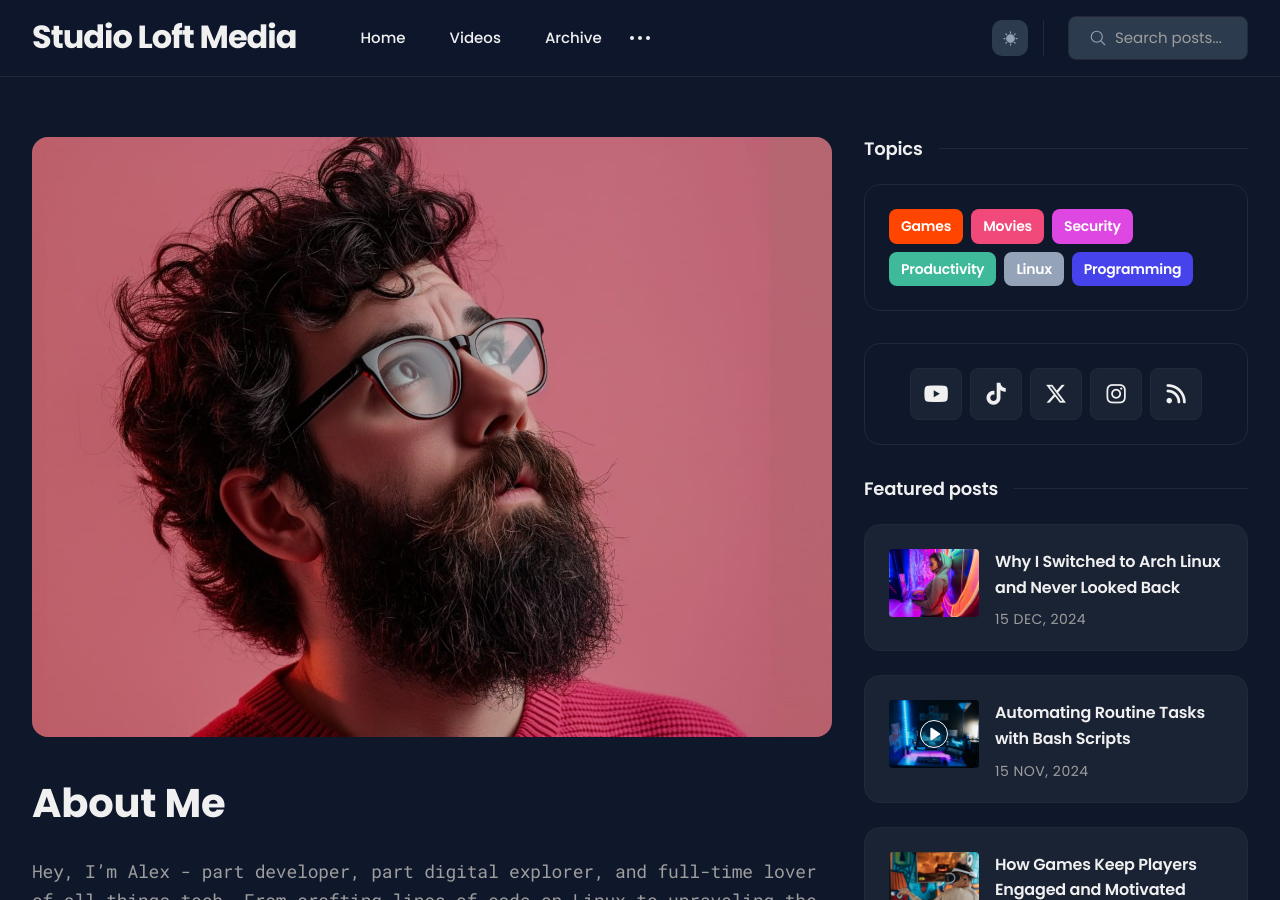
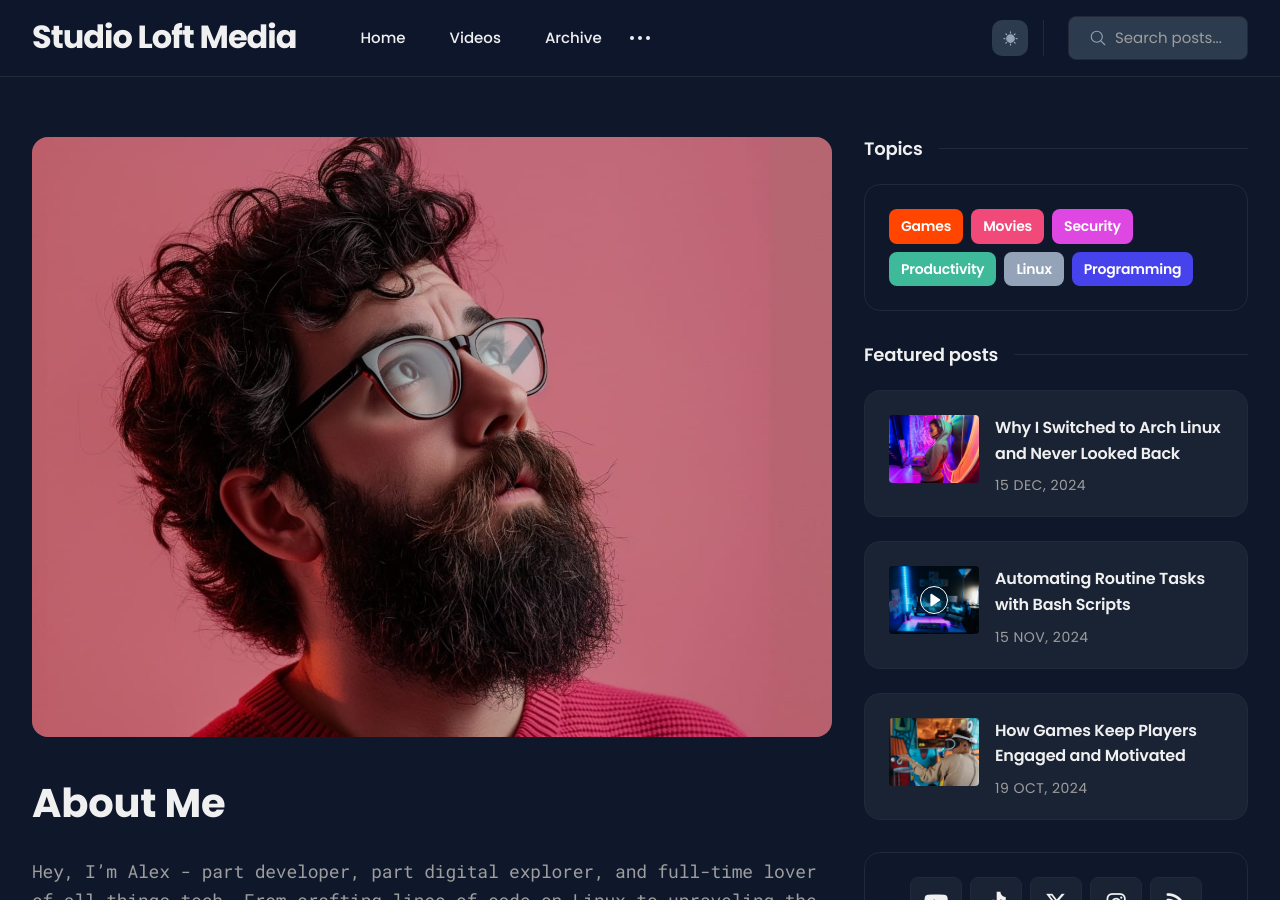
Before and after one commit to studioloft/studioloft.github.io, a Jekyll site: the page built from _pages/about.md, in a window 1280 px wide and 900 px high. Built offline with Jekyll 4.4.1, drawn with Linux system fonts in a browser that asks for light colours.

Commit message:
sidebar move

```diff
--- a/_layouts/page.html
+++ b/_layouts/page.html
@@ -47,8 +47,8 @@ layout: default
     <div class="col col-4 col-d-12">
       <aside class="sidebar">
         {% include sidebar-widgets/widget-tags.html %}
+        {% include sidebar-widgets/widget-featured-posts.html %}
         {% include sidebar-widgets/widget-social.html %}
-        {% include sidebar-widgets/widget-featured-posts.html %}
         {% include sidebar-widgets/widget-subscribe.html %}
       </aside>
     </div>
```
